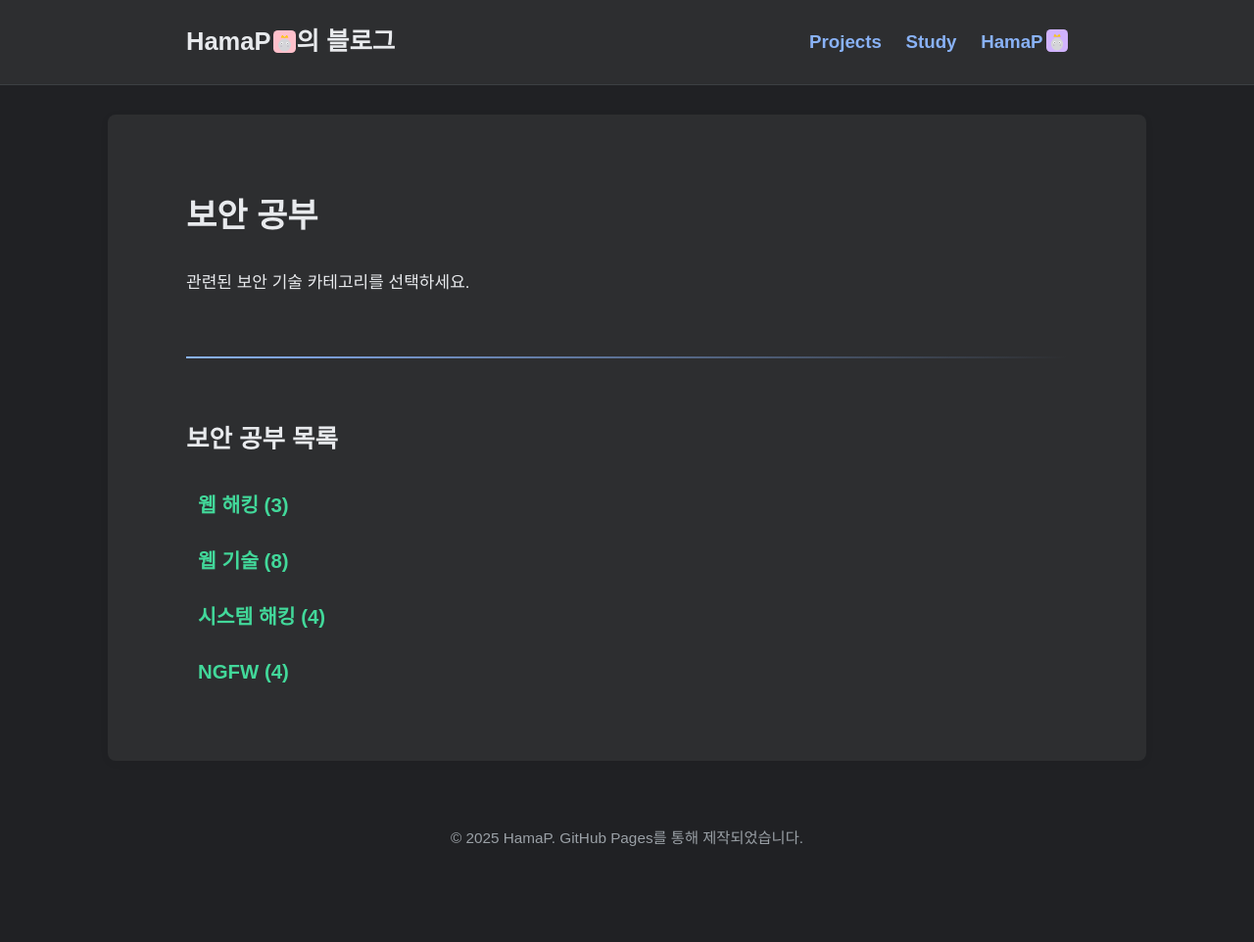
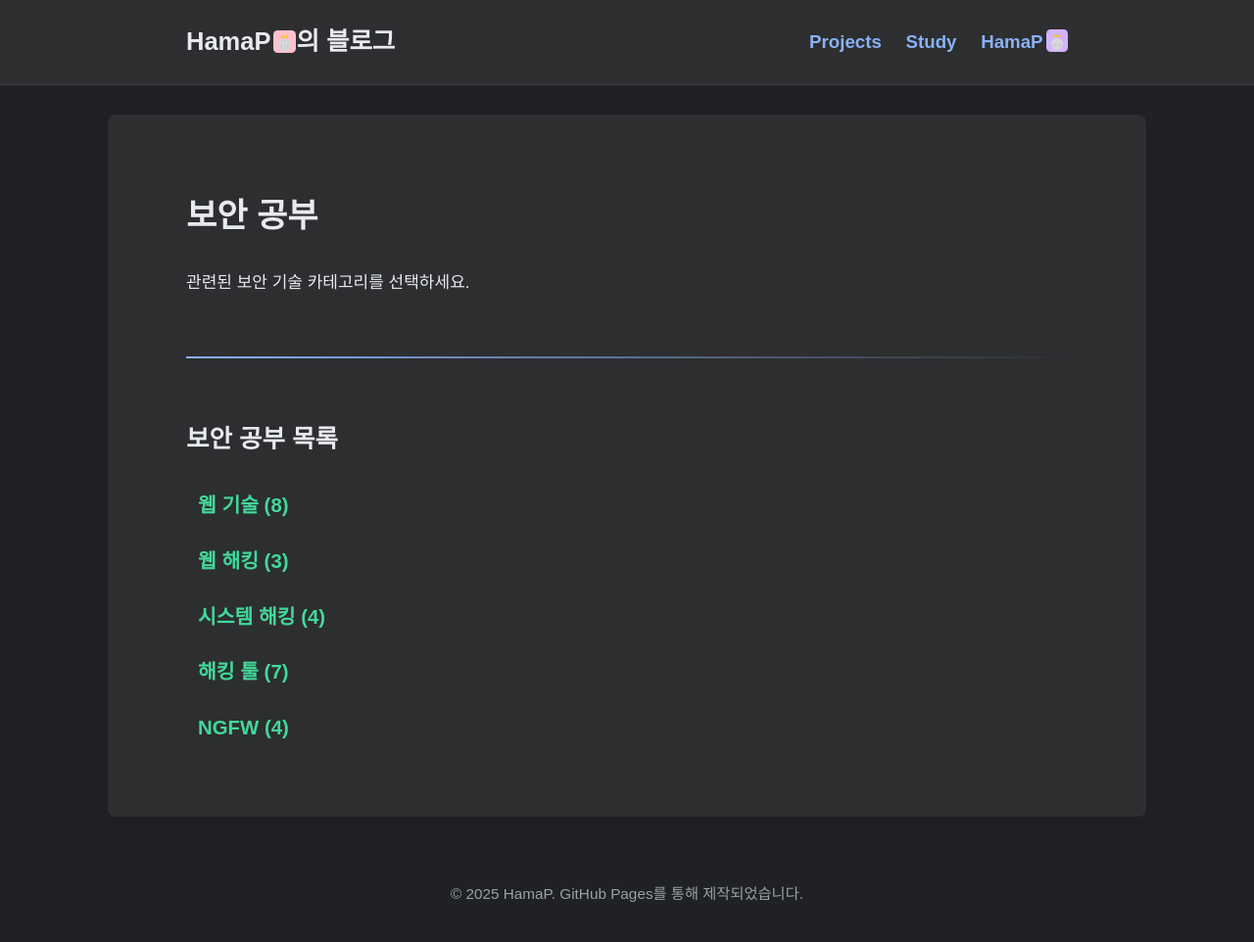
Before and after one commit to HamaP0/HamaP0.github.io, a Jekyll site: the page built from security-study.html, in a window 1280 px wide. Shown: the whole page at 98% size. Built offline with Jekyll 4.4.1, drawn with Linux system fonts in a browser that asks for light colours; some web fonts are replaced; before the commit the page ends 905 px from its top, so only the background shows below that.

Commit message:
Update security-study.html

```diff
--- a/security-study.html
+++ b/security-study.html
@@ -10,7 +10,8 @@ exclude_from_nav: true
 
 <h2>보안 공부 목록</h2>
 <ul class="category-list">
-  {% assign tech_categories = "웹 해킹|웹 기술|앱 해킹|시스템 해킹|NGFW" | split: "|" %}
+  <!-- 이 리스트에 '해킹 툴'을 추가했습니다. -->
+  {% assign tech_categories = "웹 기술|웹 해킹|앱 해킹|시스템 해킹|해킹 툴|NGFW" | split: "|" %}
   {% for cat in tech_categories %}
     {% assign posts = site.categories[cat] %}
     {% if posts and posts.size > 0 %}
```
